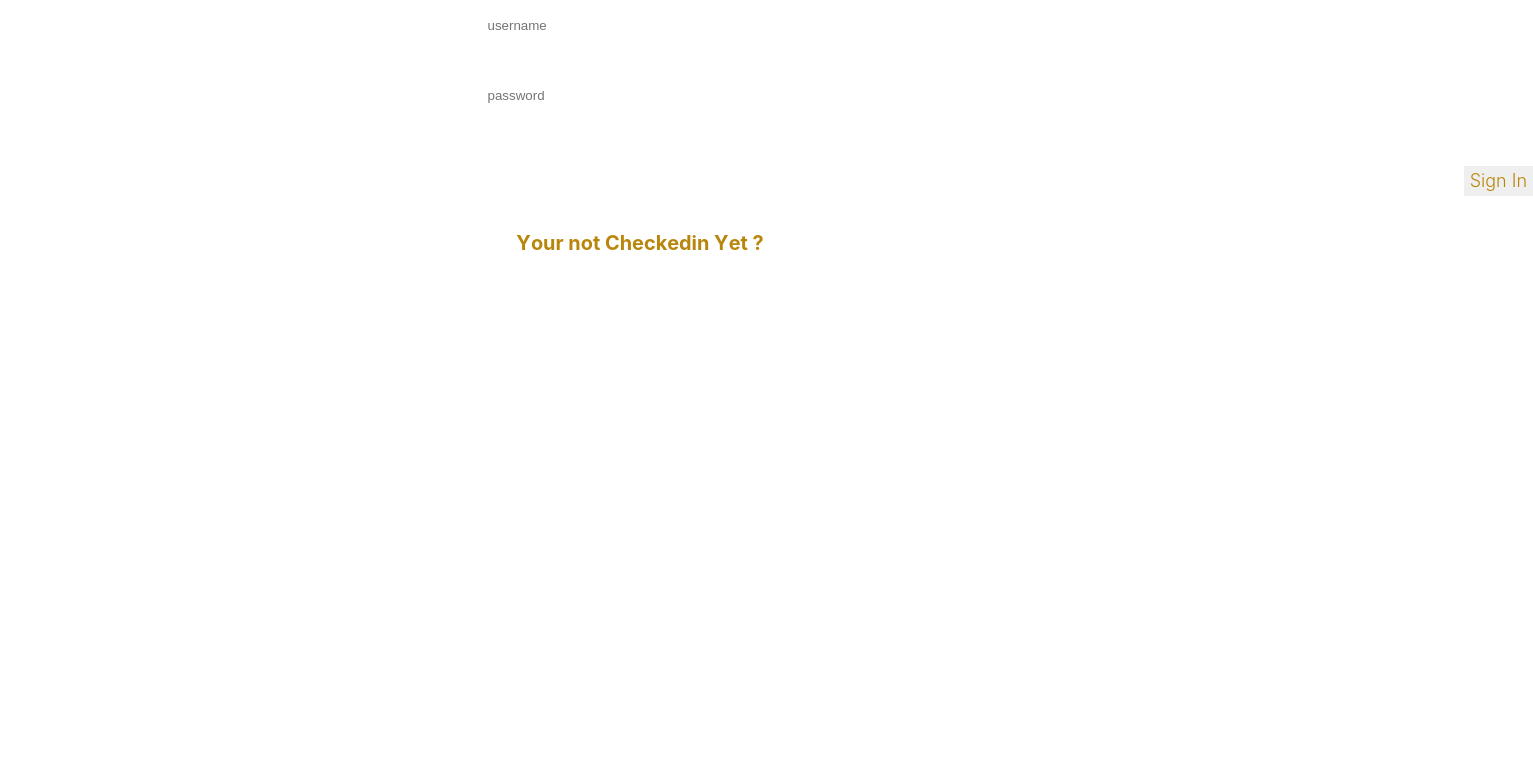
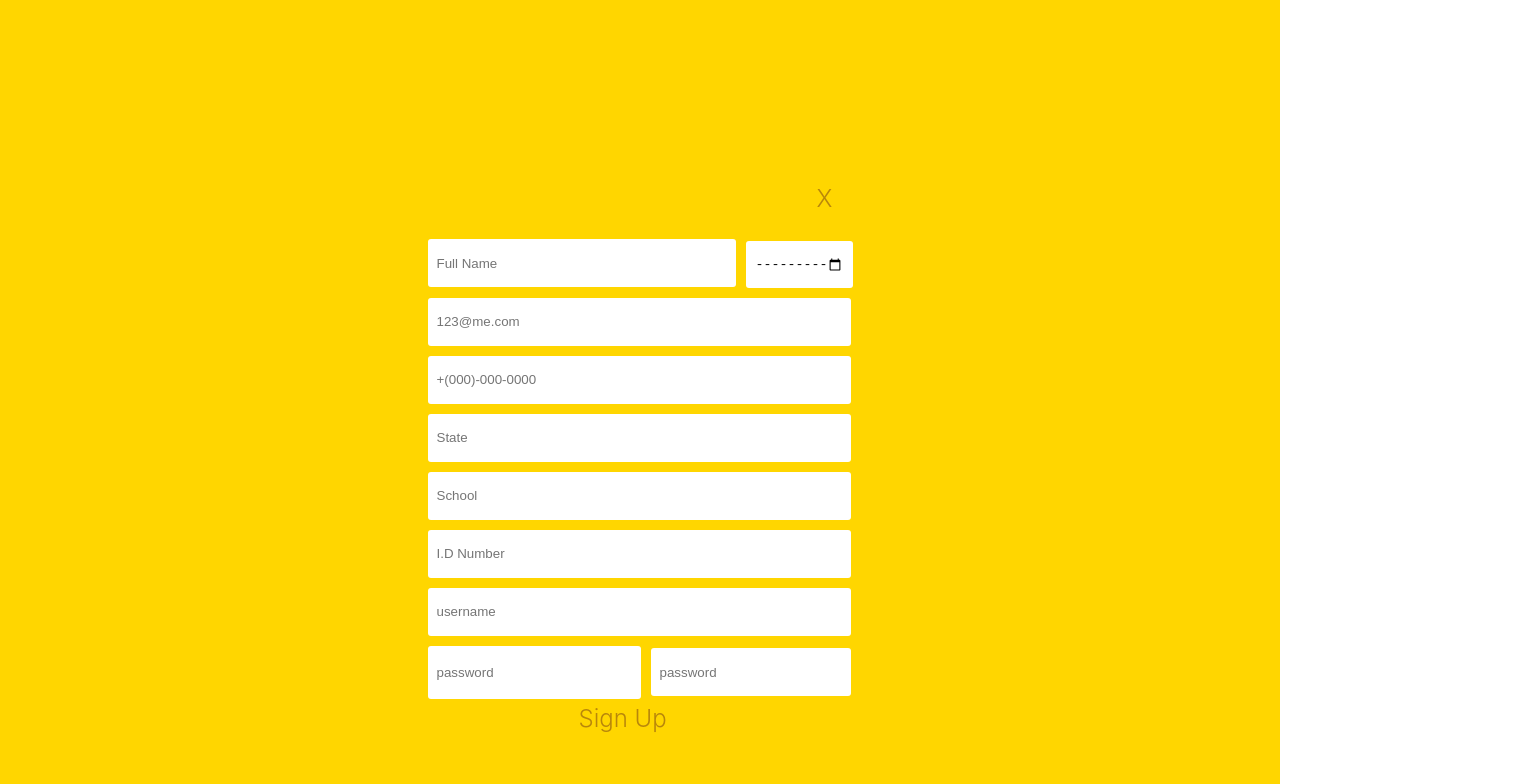
Before and after one commit to dialloflatno/Checkin, a React (Create React App) app in the folder client/: page / in a window 1280 px wide. Shown: the top 784 px of the page, 1533 px wide, since content can reach past the window. Built offline with nearby package versions, Linux system fonts and the light colour scheme; no server answers.

Commit message:
semi fixed route on app.js needs fixing

```diff
--- a/client/src/App.js
+++ b/client/src/App.js
@@ -32,7 +32,7 @@ function App() {
         </Switch>
       ) : (
         <Switch>
-          <Route path="/">
+          <Route path="/signin">
             <SignIn setUser={setUser} />
           </Route>
           <Route>
```
